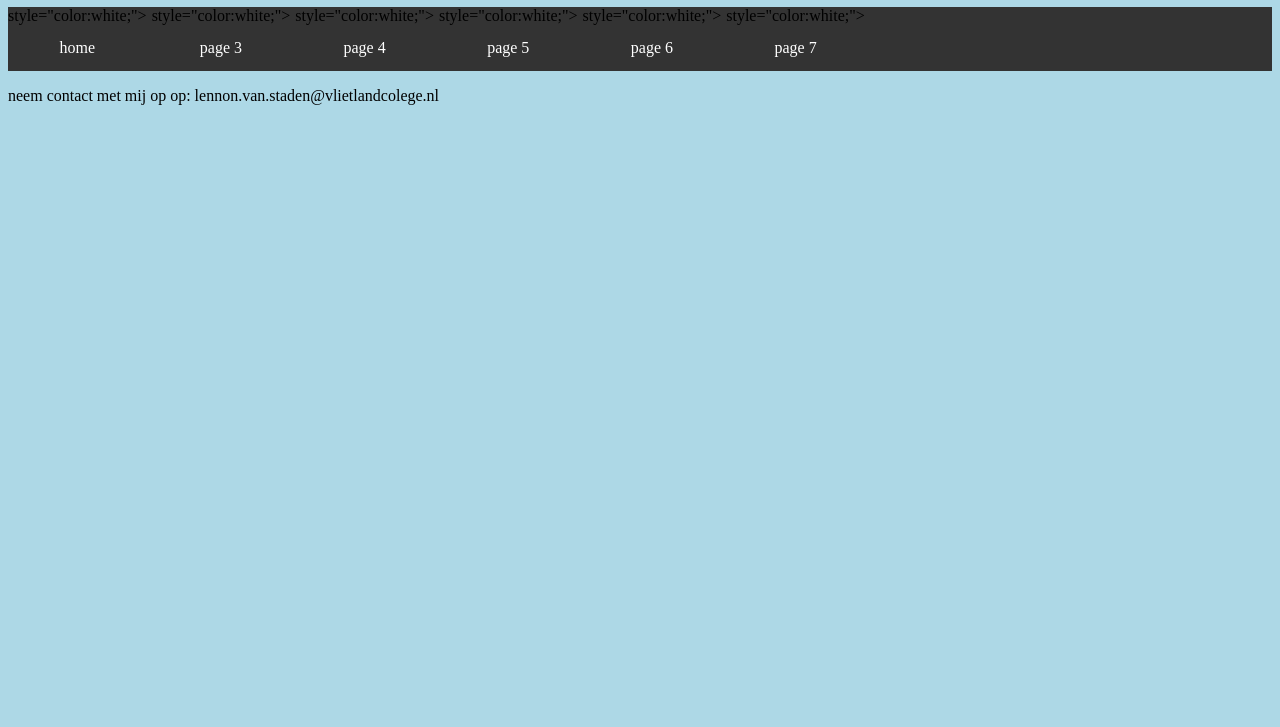
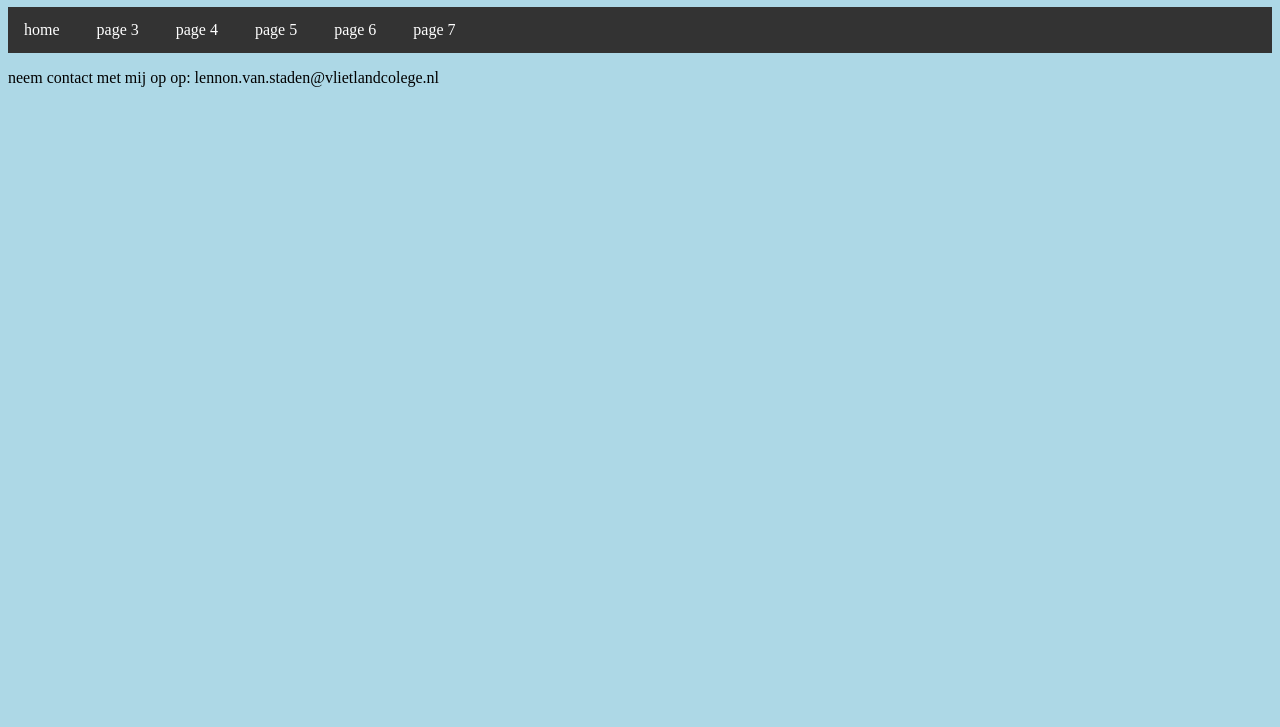
Before and after one commit to bulletcoder0/bulletcoder0.github.io, a plain HTML site: page page2.html in a window 1280 px wide. Shown: the part 73-800 px from the top of the page. Drawn offline with Linux system fonts and the light colour scheme.

Commit message:
Update page2.html

```diff
--- a/page2.html
+++ b/page2.html
@@ -11,12 +11,12 @@ body {background-color: lightblue;}
   <body>
     <h1>dit is mijn tweede page</h1>
       <ul>
-    <li>style="color:white;"><a href="index.html">home</a></li>
-    <li>style="color:white;"><a href="page3.html">page 3</a></li>
-    <li>style="color:white;"><a href="page4.html">page 4</a></li>
-    <li>style="color:white;"><a href="page5.html">page 5</a></li>
-    <li>style="color:white;"><a href="page6.html">page 6</a></li>
-    <li>style="color:white;"><a href="page7.html">page 7</a></li>
+    <li><a href="index.html">home</a></li>
+    <li><a href="page3.html">page 3</a></li>
+    <li><a href="page4.html">page 4</a></li>
+    <li><a href="page5.html">page 5</a></li>
+    <li><a href="page6.html">page 6</a></li>
+    <li><a href="page7.html">page 7</a></li>
    </ul>
     <footer>
   <p>neem contact met mij op op: lennon.van.staden@vlietlandcolege.nl</p>
```
